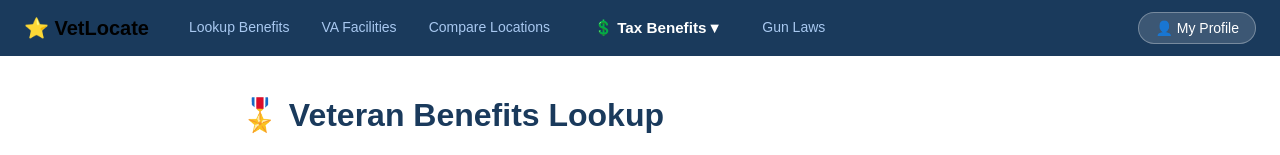
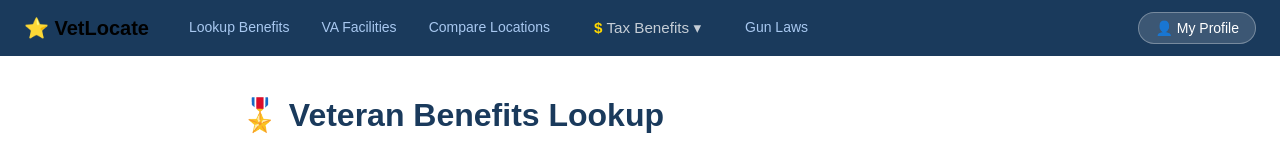
Before and after one commit to HDSanta/vetlocate, a React (Create React App) app: page / in a window 1280 px wide. Shown: the top 155 px of the page. Built offline with nearby package versions, Linux system fonts and the light colour scheme; no server answers.

Commit message:
Fix Tax Benefits nav style and gold dollar sign

```diff
--- a/src/App.js
+++ b/src/App.js
@@ -29,11 +29,11 @@ function App() {
         <span style={{
           cursor: "pointer",
           padding: "0 12px",
-          color: "white",
-          fontWeight: "600",
+          color: "rgba(255,255,255,0.75)",
+          fontWeight: "400",
           fontSize: "0.95em"
         }}>
-          💲 Tax Benefits ▾
+          <span style={{ color: "#FFD700", fontWeight: "700" }}>$</span> Tax Benefits ▾
         </span>
         {taxMenuOpen && (
           <div style={{
```
